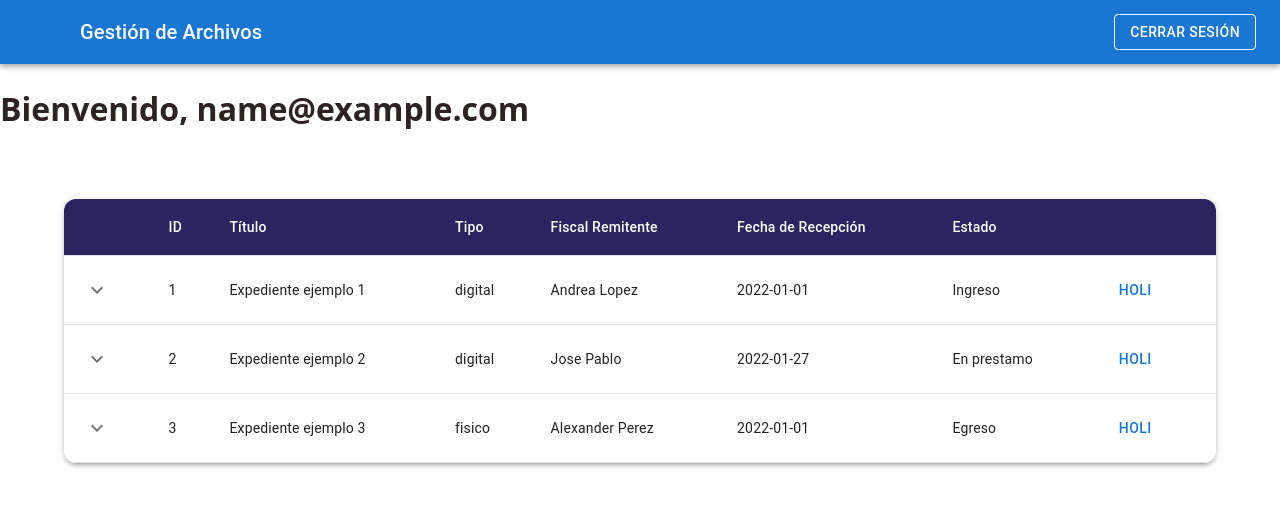
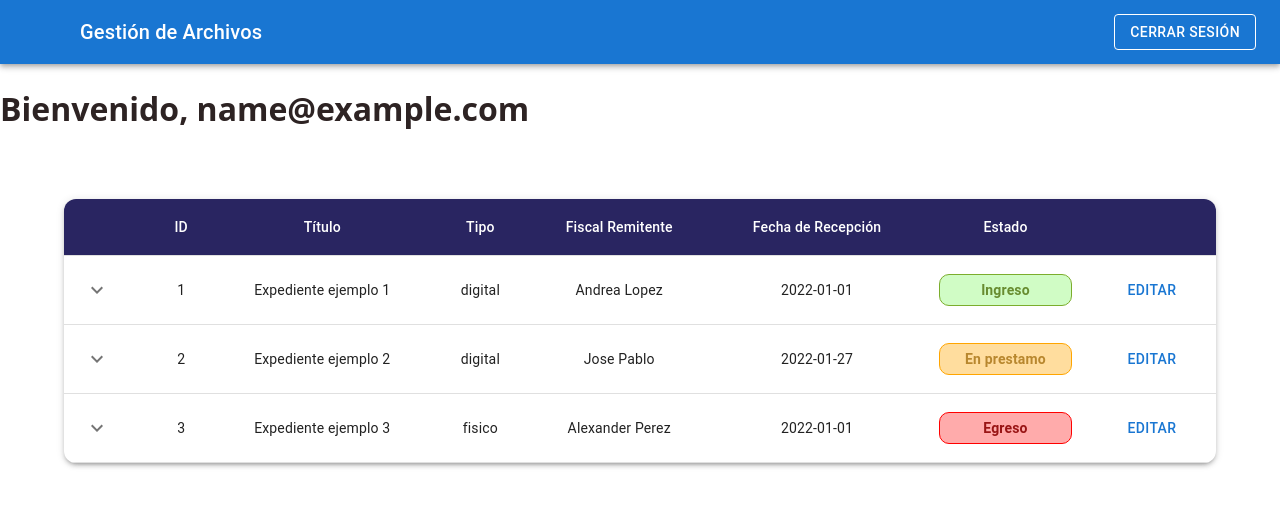
Before and after one commit to AbrilPal/GestionArchivosPT, a React (Vite) app in the folder Mi-Gestion-ex/: page /home in a window 1280 px wide. Shown: the top 506 px of the page. Built offline with nearby package versions, Linux system fonts and the light colour scheme; sample sign-in values are in the browser's storage; some icons are missing.

Commit message:
historial + tooltip

```diff
--- a/Mi-Gestion-ex/src/App.css
+++ b/Mi-Gestion-ex/src/App.css
@@ -25,3 +25,30 @@ a:hover {
 body {
     margin: 0;
 }
+
+.estado-prestamo {
+    background-color: #ffa50061;
+    border-radius: 10px;
+    padding: 5px;
+    border: 1px solid orange;
+    color: #b8872e;
+    font-weight: bolder;
+}
+
+.estado-ingresado {
+    background-color: #a8f9958a;
+    border-radius: 10px;
+    padding: 5px;
+    border: 1px solid #7bad2d;
+    color: #688c30;
+    font-weight: bolder;
+}
+
+.estado-egreso {
+    background-color: #ff000054;
+    border-radius: 10px;
+    padding: 5px;
+    border: 1px solid red;
+    color: #991515;
+    font-weight: bolder;
+}
--- a/Mi-Gestion-ex/src/components/tablaExpediente/HistorialRow.jsx
+++ b/Mi-Gestion-ex/src/components/tablaExpediente/HistorialRow.jsx
@@ -33,7 +33,7 @@ export default function HistorialRow({ id, estado }) {
     }, [id, estado]);
 
     return (
-        <TableCell style={{ padding: 0 }} colSpan={8}>
+        <TableCell style={{ padding: 0, backgroundColor:'#e9e9e963'}} colSpan={8}>
             <Collapse in={estado} timeout="auto" unmountOnExit>
                 <Box sx={{ margin: 2, maxHeight: '400px', overflowY: 'scroll', overflow: 'auto' }}>
                     <Typography variant="h6" gutterBottom component="div">
@@ -42,26 +42,38 @@ export default function HistorialRow({ id, estado }) {
 
                     <TableContainer component={Paper}>
                         <Table sx={{ minWidth: 650 }} aria-label="simple table">
-                            <TableHead>
+                            <TableHead style={{ backgroundColor: '#a7a3e9' }}>
                                 <TableRow>
-                                    <TableCell>Estado</TableCell>
-                                    <TableCell>Fecha</TableCell>
-                                    <TableCell>Fiscal</TableCell>
-                                    <TableCell>Fecha Entrega</TableCell>
-                                    <TableCell>Motivo</TableCell>
+                                    <TableCell align="center">Estado</TableCell>
+                                    <TableCell align="center">Fecha</TableCell>
+                                    <TableCell align="center">Fiscal</TableCell>
+                                    <TableCell align="center">Fecha Entrega</TableCell>
+                                    <TableCell align="center">Motivo</TableCell>
                                 </TableRow>
                             </TableHead>
                             <TableBody>
                                 {historialE.map((row) => (
                                     <TableRow key={row.id}>
-                                        <TableCell>{row.estado}</TableCell>
-                                        <TableCell>{row.fecha}</TableCell>
+                                        <TableCell align="center">
+                                            <div className={
+                                                row.estado === 'En prestamo'
+                                                ? 'estado-prestamo'
+                                                : row.estado === 'Ingreso'
+                                                ? 'estado-ingresado'
+                                                : row.estado === 'Egreso'
+                                                ? 'estado-egreso'
+                                                : ''
+                                            }>
+                                                {row.estado}
+                                            </div>
+                                        </TableCell>
+                                        <TableCell align="center">{row.fecha}</TableCell>
                                         {row.solicitante ? (
                                             row.solicitante.map((solicitud, index) => (
                                                 <React.Fragment key={index}>
-                                                    <TableCell>{solicitud.fiscal}</TableCell>
-                                                    <TableCell>{solicitud.fechaEntrega}</TableCell>
-                                                    <TableCell>{solicitud.motivo}</TableCell>
+                                                    <TableCell align="center" className=''>{solicitud.fiscal}</TableCell>
+                                                    <TableCell align="center">{solicitud.fechaEntrega}</TableCell>
+                                                    <TableCell align="center">{solicitud.motivo}</TableCell>
                                                 </React.Fragment>
                                             ))
                                         ) : (
--- a/Mi-Gestion-ex/src/components/tablaExpediente/Row.jsx
+++ b/Mi-Gestion-ex/src/components/tablaExpediente/Row.jsx
@@ -4,6 +4,7 @@ import {
     TableCell,
     TableRow,
     Button,
+    Tooltip
 } from '@mui/material';
 import { KeyboardArrowDown, KeyboardArrowUp } from '@mui/icons-material';
 import HistorialRow from './HistorialRow'
@@ -20,14 +21,39 @@ export default function Row({ row }) {
                 {open ? <KeyboardArrowUp /> : <KeyboardArrowDown />}
             </IconButton>
             </TableCell>
-            <TableCell>{row.id}</TableCell>
-            <TableCell>{row.titulo}</TableCell>
-            <TableCell>{row.Tipo}</TableCell>
-            <TableCell>{row.fiscalRemitente}</TableCell>
-            <TableCell>{row.fechaRecepcion}</TableCell>
-            <TableCell>{row.estado}</TableCell>
-            <TableCell>
-                <Button>Holi</Button>
+            <TableCell align="center">{row.id}</TableCell>
+            <TableCell align="center">{row.titulo}</TableCell>
+            <TableCell align="center">{row.Tipo}</TableCell>
+            <TableCell align="center">{row.fiscalRemitente}</TableCell>
+            <TableCell align="center">{row.fechaRecepcion}</TableCell>
+            <TableCell align="center">
+                {['En prestamo', 'Egreso'].includes(row.estado) ? (
+                    <Tooltip
+                    title={
+                        row.estado === 'En prestamo'
+                        ? 'Este expediente está prestado a ' + row.solicitante.fiscal + ' con fecha de entrega el ' + row.solicitante.fechaEntrega
+                        : 'Este expediente fue egresado por ' + row.solicitante.fiscal + ' con fecha de entrega el ' + row.solicitante.fechaEntrega
+                    }
+                    arrow
+                    >
+                    <div
+                        className={
+                        row.estado === 'En prestamo'
+                            ? 'estado-prestamo'
+                            : 'estado-egreso'
+                        }
+                    >
+                        {row.estado}
+                    </div>
+                    </Tooltip>
+                ) : (
+                    <div className={row.estado === 'Ingreso' ? 'estado-ingresado' : ''}>
+                    {row.estado}
+                    </div>
+                )}
+            </TableCell>
+            <TableCell align="center">
+                <Button>Editar</Button>
             </TableCell>
         </TableRow>
         <TableRow>
--- a/Mi-Gestion-ex/src/components/tablaExpediente/TablaExpediente.jsx
+++ b/Mi-Gestion-ex/src/components/tablaExpediente/TablaExpediente.jsx
@@ -27,12 +27,12 @@ export default function TablaExpediente() {
                 <TableHead sx={{ backgroundColor: '#292561' }}>
                 <TableRow>
                     <TableCell />
-                    <TableCell sx={{ color: 'white' }}>ID</TableCell>
-                    <TableCell sx={{ color: 'white' }}>Título</TableCell>
-                    <TableCell sx={{ color: 'white' }}>Tipo</TableCell>
-                    <TableCell sx={{ color: 'white' }}>Fiscal Remitente</TableCell>
-                    <TableCell sx={{ color: 'white' }}>Fecha de Recepción</TableCell>
-                    <TableCell sx={{ color: 'white' }}>Estado</TableCell>
+                    <TableCell align="center" sx={{ color: 'white' }}>ID</TableCell>
+                    <TableCell align="center" sx={{ color: 'white' }}>Título</TableCell>
+                    <TableCell align="center" sx={{ color: 'white' }}>Tipo</TableCell>
+                    <TableCell align="center" sx={{ color: 'white' }}>Fiscal Remitente</TableCell>
+                    <TableCell align="center" sx={{ color: 'white' }}>Fecha de Recepción</TableCell>
+                    <TableCell align="center" sx={{ color: 'white' }}>Estado</TableCell>
                     <TableCell></TableCell>
                 </TableRow>
                 </TableHead>
--- a/Mi-Gestion-ex/src/data/expedientes.json
+++ b/Mi-Gestion-ex/src/data/expedientes.json
@@ -5,7 +5,9 @@
         "Tipo": "digital",
         "fiscalRemitente": "Andrea Lopez",
         "fechaRecepcion": "2022-01-01",
-        "estado": "Ingreso"
+        "estado": "Ingreso",
+        "solicitante": []
+
     },
     {
         "id": "2",
@@ -13,7 +15,14 @@
         "Tipo": "digital",
         "fiscalRemitente": "Jose Pablo",
         "fechaRecepcion": "2022-01-27",
-        "estado": "En prestamo"
+        "estado": "En prestamo",
+        "solicitante":
+            {
+                "fiscal": "Alejandro Perez",
+                "fechaEntrega": "2023-02-01",
+                "motivo": "Texto ejemplo."
+            }
+
     },
     {
         "id": "3",
@@ -21,7 +30,13 @@
         "Tipo": "fisico",
         "fiscalRemitente": "Alexander Perez",
         "fechaRecepcion": "2022-01-01",
-        "estado": "Egreso"
+        "estado": "Egreso",
+        "solicitante":
+            {
+                "fiscal": "Fatima Jimenez",
+                "fechaEntrega": "2022-12-01",
+                "motivo": "Texto ejemplo de un egreso."
+            }
     }
 
 ]
--- a/Mi-Gestion-ex/src/data/historial.json
+++ b/Mi-Gestion-ex/src/data/historial.json
@@ -44,5 +44,18 @@
                 "motivo": "Texto ejemplo."
             }
         ]
+    },
+    {
+        "id": "5",
+        "expediente": "3",
+        "estado": "Egreso",
+        "fecha": "2022-06-11",
+        "solicitante": [
+            {
+                "fiscal": "Fatima Jimenez",
+                "fechaEntrega": "2022-12-01",
+                "motivo": "Texto ejemplo de un egreso."
+            }
+        ]
     }
 ]
```
